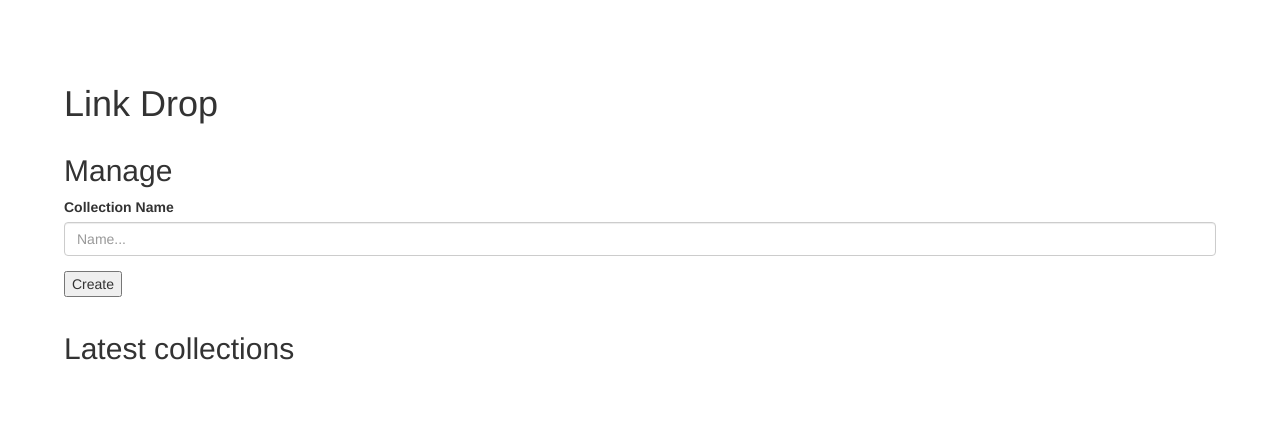
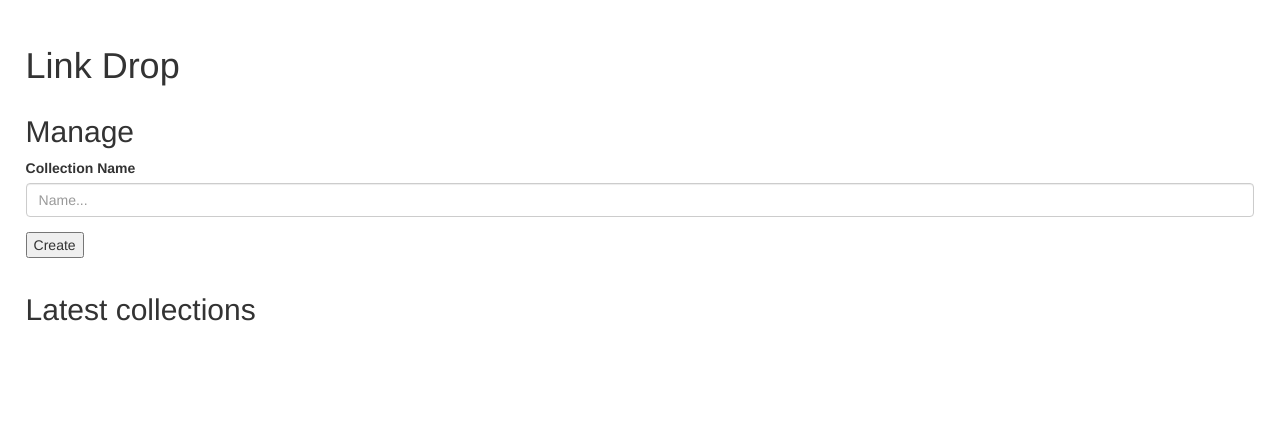
Before and after one commit to rrees/link-drop, a Python web app: template templates/home.html in a window 1280 px wide. Shown: the top 438 px of the page. Run offline with Jinja, Linux system fonts and the light colour scheme; the template is opened without the code that fills it, so the values that code supplies are empty; some libraries are stand-ins or nearby versions.

Commit message:
Tweak the border spacing to be a little less generous

```diff
--- a/static/css/base.css
+++ b/static/css/base.css
@@ -1,3 +1,3 @@
 body {
-	padding: 5vw;
+	padding: 2vw;
 }
```
